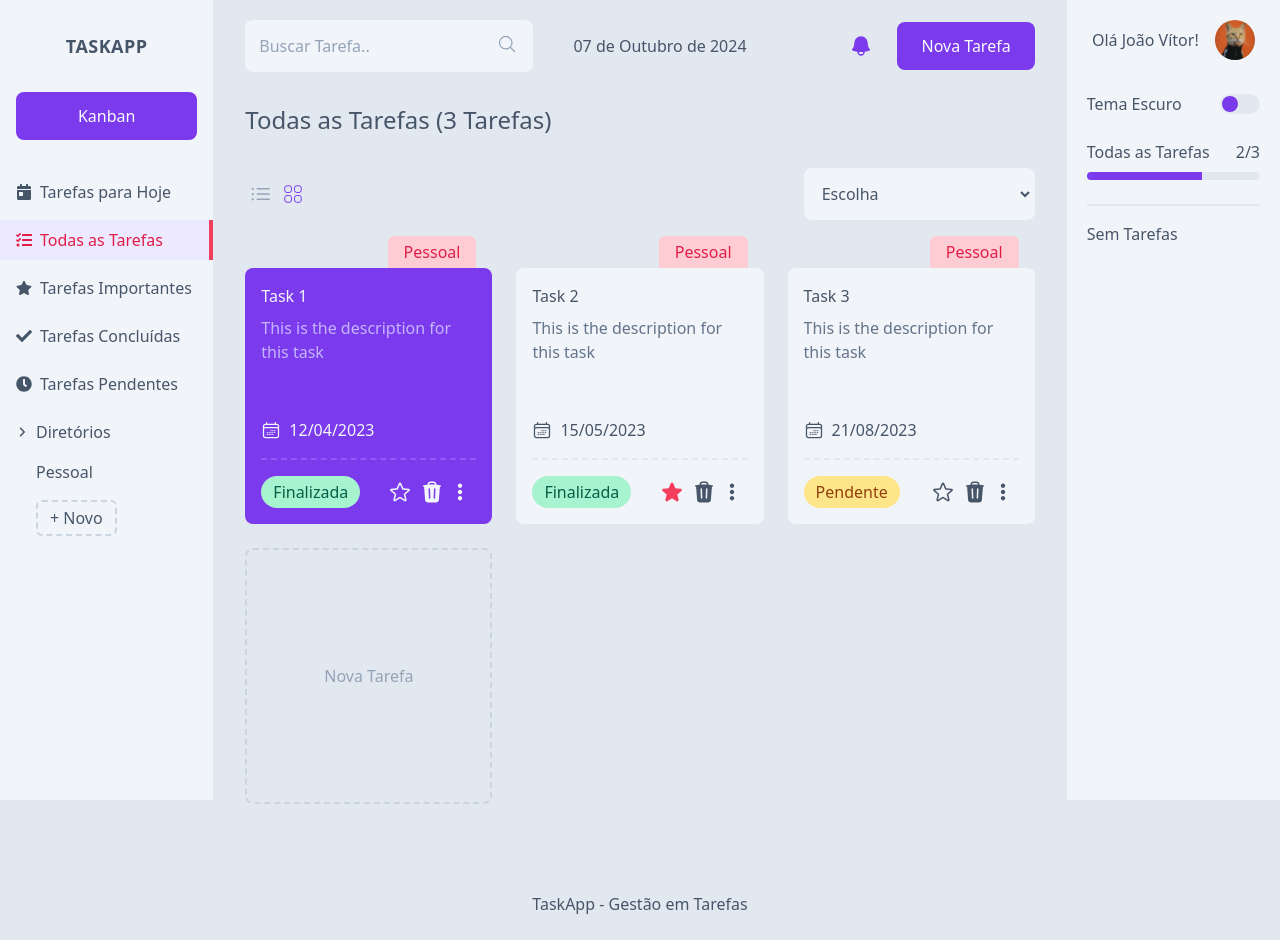
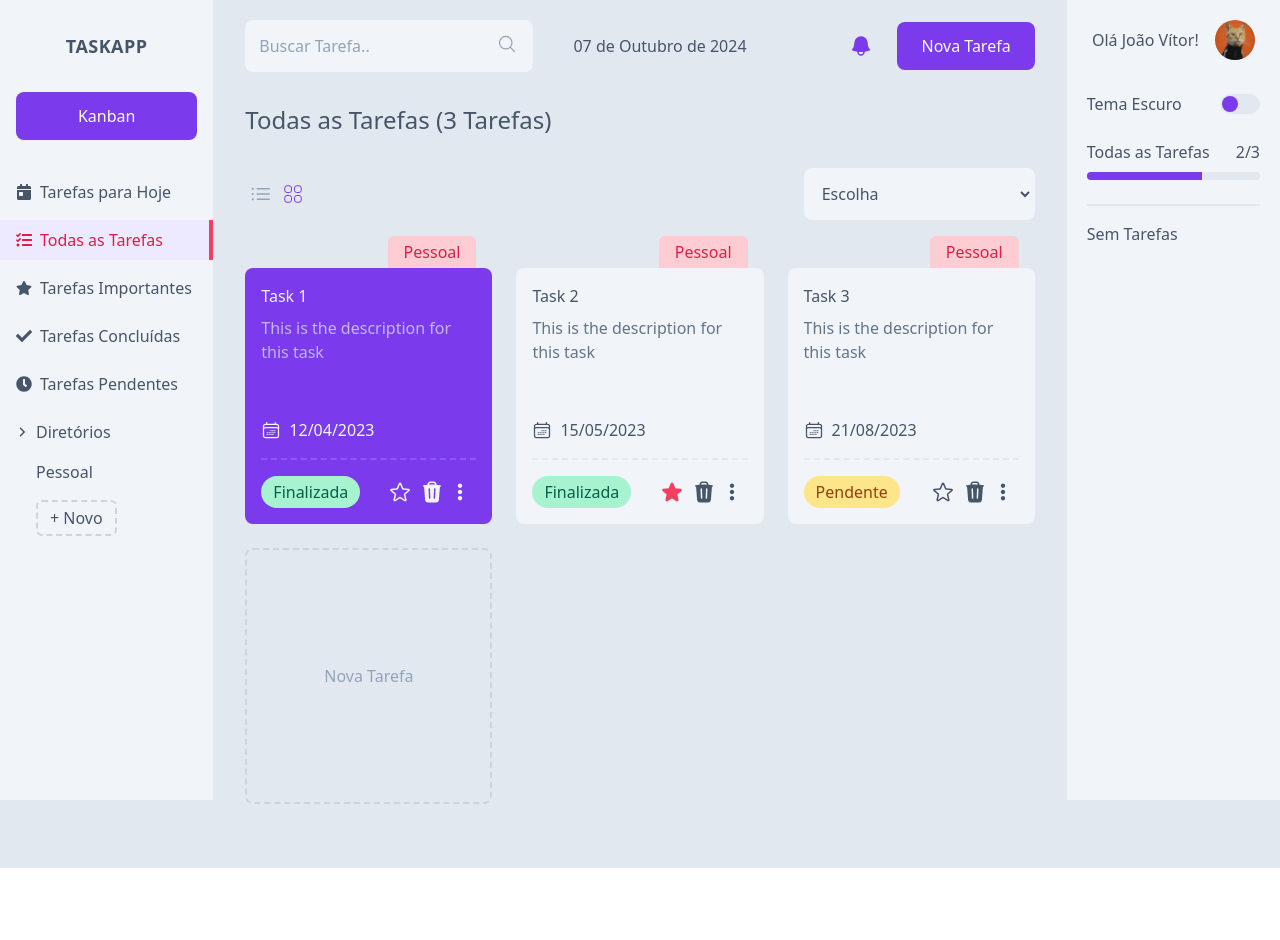
Before and after one commit to marcelino003/TaskApp, a React (Create React App) app: page / in a window 1280 px wide. After the commit the page ends 868 px from the top, so only its background shows below. Built offline with nearby package versions, Linux system fonts and the light colour scheme.

Commit message:
ajuste retirando footer

```diff
--- a/src/App.tsx
+++ b/src/App.tsx
@@ -1,6 +1,5 @@
 import React from "react";
 import AccountData from "./components/AccountSection/AccountData";
-import Footer from "./components/Footer";
 import Menu from "./components/Menu/Menu";
 import TasksSection from "./components/TasksSection/TasksSection";
 import ModalCreateTask from "./components/Utilities/ModalTask";
@@ -33,7 +32,7 @@ const App: React.FC = () => {
       )}
       <Menu />
       <TasksSection />
-      <Footer />
+      {/* <Footer /> */}
       <AccountData />
     </div>
   );
```
